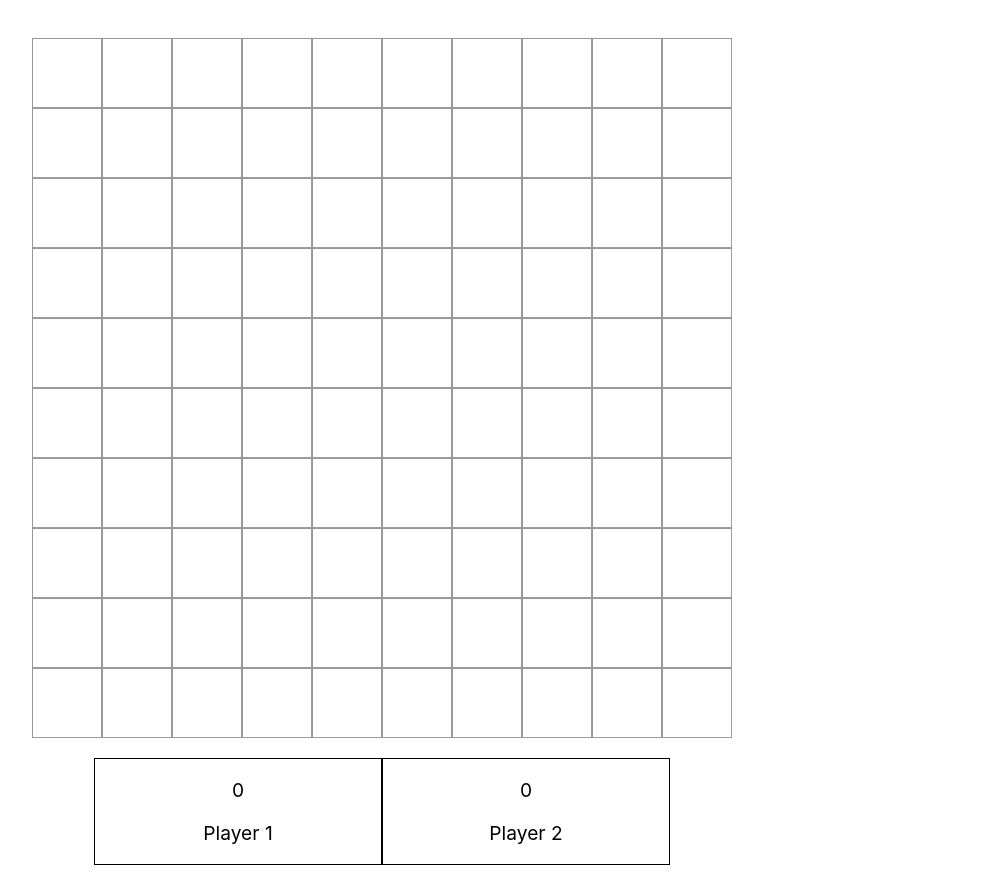
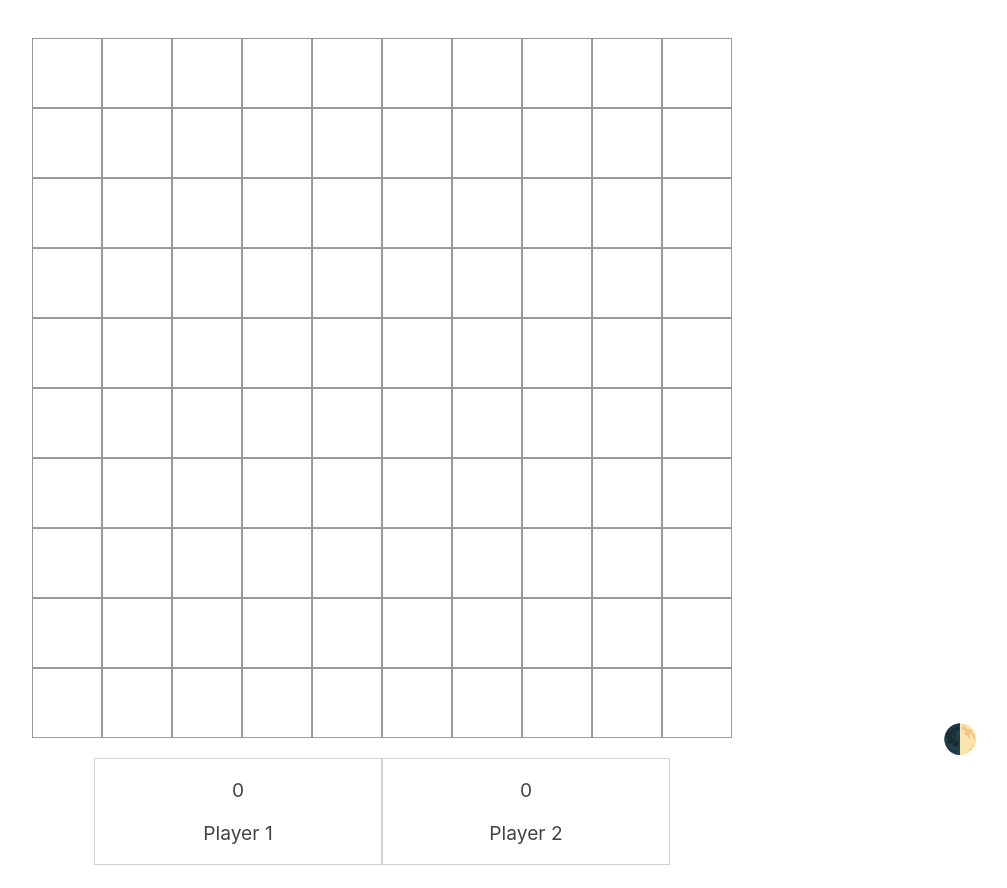
Before and after one commit to istudyatuni/sea-battle, a React (Create React App) app in the folder web/: page / in a window 1280 px wide. Shown: the top 888 px of the page, without its empty margins (258-1265 px from the left). Built offline with nearby package versions, Linux system fonts and the light colour scheme.

Commit message:
Add dark theme toggle

```diff
--- a/web/public/index.html
+++ b/web/public/index.html
@@ -1,5 +1,5 @@
 <!DOCTYPE html>
-<html lang="en">
+<html lang="en" id="html">
   <head>
     <meta charset="utf-8" />
     <link rel="icon" href="%PUBLIC_URL%/favicon.ico" />
--- a/web/src/components/App/App.css
+++ b/web/src/components/App/App.css
@@ -23,12 +23,15 @@ button, input {
   font-size: 1.1em;
   user-select: none;
   margin: 1em;
+
+  background-color: var(--main-bg-color);
+  color: var(--text-color);
 }
 
 /* copy ID box*/
 #yID:after {
   content: " Copy";
-  color: #666;
+  color: var(--text-color);
   visibility: hidden;
 }
 
@@ -40,11 +43,10 @@ button, input {
 #yID {
   padding: 5px 10px;
   border-radius: 5px;
-  background-color: #fff;
 }
 
 #yID:hover {
-  background-color: #eee;
+  background-color: var(--action-bg-color);
   transition: all .3s ease-in-out;
 }
 
@@ -96,3 +98,18 @@ button, input {
   visibility: visible;
   transition: all .3s ease-in-out;
 }
+
+/* Theme */
+.theme-toggle {
+  position: fixed;
+  bottom: 1em;
+  right: 1em;
+  font-size: 1.5em;
+  padding: 15px;
+  border-radius: 2em;
+}
+
+.theme-toggle:hover {
+  transition: background-color .3s ease-in-out;
+  background-color: var(--action-bg-color);
+}
--- a/web/src/components/App/App.tsx
+++ b/web/src/components/App/App.tsx
@@ -1,4 +1,4 @@
-import React, { useState } from 'react';
+import React, { useState, useEffect } from 'react';
 
 import './App.css';
 import Buttons from'./Buttons'
@@ -23,6 +23,25 @@ const App: React.FC = () => {
 
   const [opponentID, setOpponentID] = useState("0")
   const [ID, setID] = useState("0")
+
+  const [theme, setTheme] = useState('light')
+
+  function toggleTheme() {
+    if(theme==='light')
+      setTheme('dark')
+    else if(theme==='dark')
+      setTheme('light')
+  }
+
+  useEffect(()=>{
+    let html = document.getElementById('html')
+    if(html!==null) {
+      if(theme==='light')
+        html.classList.remove('dark-mode')
+      else if(theme==='dark')
+        html.classList.add('dark-mode')
+    }
+  }, [theme]);
 
   function changeField(x: number, y: number, new_value: number) {
     let f = field
@@ -57,6 +76,7 @@ const App: React.FC = () => {
   // ¯\_(ツ)_/¯
   return (
     <div className="App">
+      <div className="theme-toggle" onClick={toggleTheme}>🌓</div>
       <div className="inline-board">
         <Scoreboard player1={countPlayer1} player2={countPlayer2}/>
         <Shipsboard/>
--- a/web/src/components/Scoreboard/Scoreboard.css
+++ b/web/src/components/Scoreboard/Scoreboard.css
@@ -8,5 +8,6 @@
 .CounterTab {
   width: 50%;
   margin: 1em 0;
-  border: 1px solid black;
+  border: 1px solid var(--border-color);
+  color: var(--text-color);
 }
--- a/web/src/index.css
+++ b/web/src/index.css
@@ -1,3 +1,23 @@
+:root {
+  --text-color: #434343;
+  --border-color: #d2d2d2;
+  --main-bg-color: #fff;
+  --action-bg-color: #F0EEEE;
+  --hover-bg-color: #f0eeee;
+}
+
+.dark-mode {
+  --text-color: #e9e9e9;
+  --border-color: #6B6B6B;
+  --main-bg-color: #434343;
+  --action-bg-color: #363636;
+}
+
+html {
+  height: 100vh;
+  background-color: var(--main-bg-color);
+}
+
 body {
   margin: 0;
   font-size: 1.2em;
@@ -6,6 +26,8 @@ body {
     sans-serif;
   -webkit-font-smoothing: antialiased;
   -moz-osx-font-smoothing: grayscale;
+
+  color: var(--text-color);
 }
 
 code {
```
